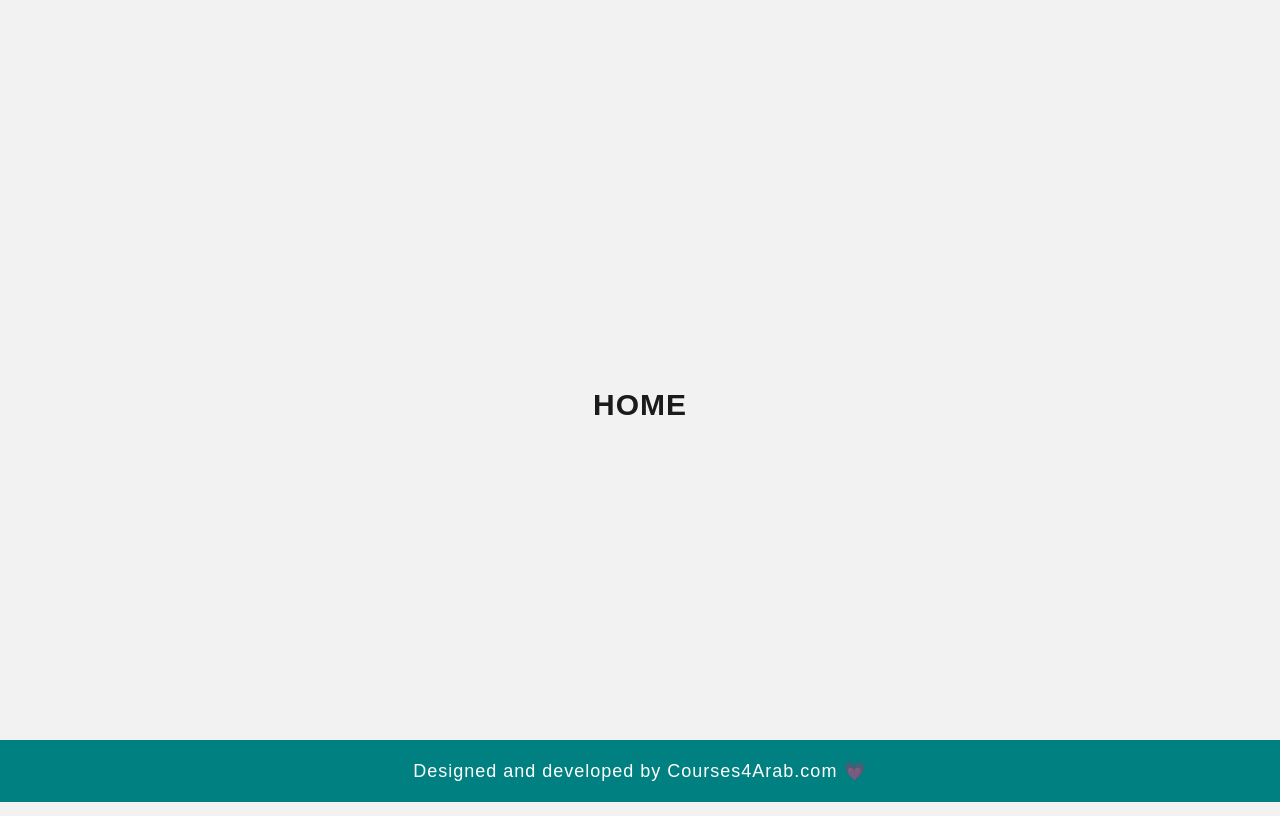
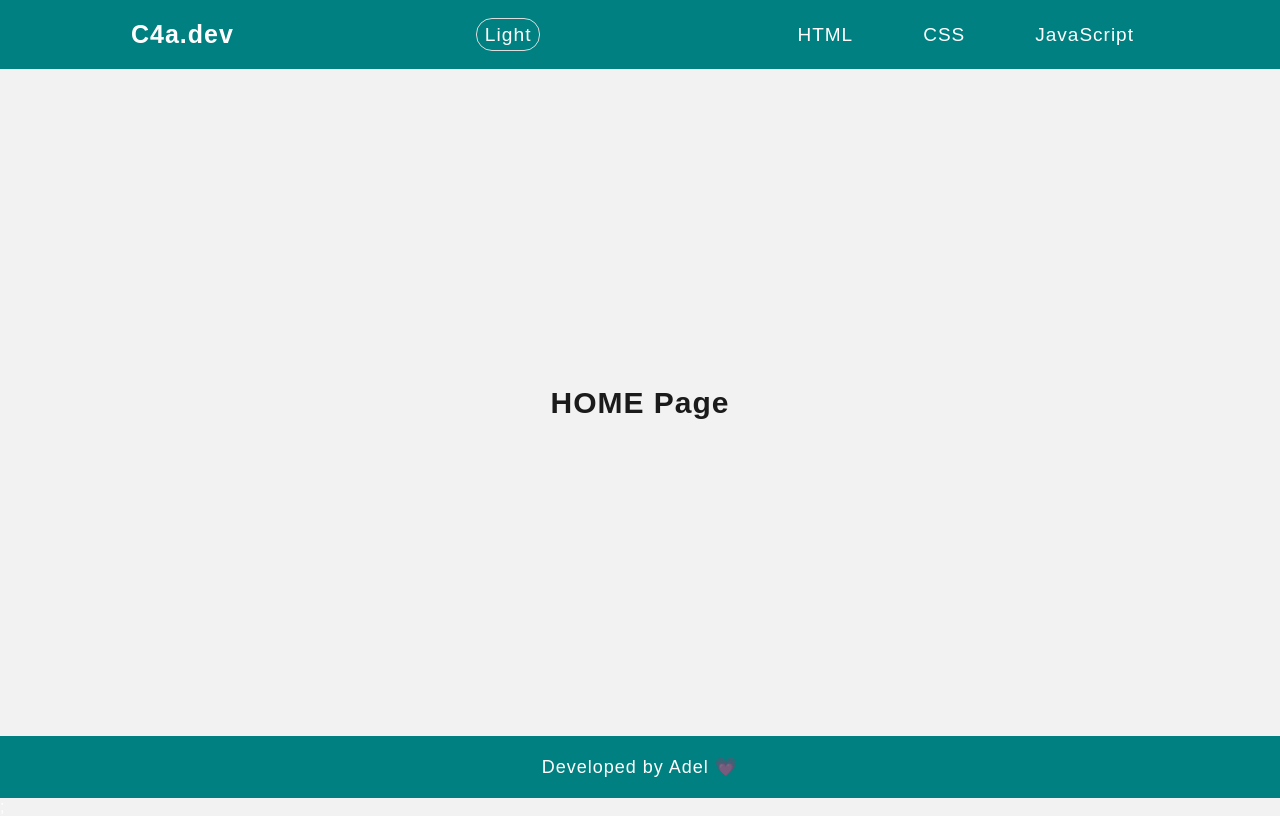
Before and after one commit to Evenjabisa/c4a.dev, a React (Create React App) app: page / in a window 1280 px wide. Built offline with nearby package versions, Linux system fonts and the light colour scheme.

Commit message:
Dark Mode

```diff
--- a/public/index.html
+++ b/public/index.html
@@ -17,7 +17,7 @@
     <link
       rel="stylesheet"
       href="mobile-screen.css"
-      media="(max-width: 800px)"
+      media="(max-width: 100px)"
     />
   </head>
   <body>
--- a/src/App.js
+++ b/src/App.js
@@ -1,5 +1,40 @@
+import Home from "./pages/Home";
+import HTML from "./pages/Html";
+import Css from "./pages/Css";
+import Javascript from "./pages/Javascript";
+import { createBrowserRouter, RouterProvider } from "react-router-dom";
+//level II
+import { useContext } from "react";
+import ThemeContext from "./context/ThemeContext";
+
+const router = createBrowserRouter([
+  {
+    path: "/",
+    element: <Home />,
+    errorElement: <h1>Error 404 - Page Not Found</h1>,
+  },
+  {
+    path: "/Html",
+    element: <HTML />,
+  },
+  {
+    path: "/Css",
+    element: <Css />,
+  },
+  {
+    path: "/Javascript",
+    element: <Javascript />,
+  },
+]);
+
 function App() {
-  return <></>;
+  const { theme } = useContext(ThemeContext);
+
+  return (
+    <div className={`${theme}`}>
+      <RouterProvider router={router} />;
+    </div>
+  );
 }
 
 export default App;
--- a/src/comp/Footer.js
+++ b/src/comp/Footer.js
@@ -5,7 +5,7 @@ const Footer = () => {
   return (
     <div>
       <footer className="Adel">
-        Designed and developed by Courses4Arab.com <span>💗</span>
+        Developed by Adel <span>💗</span>
       </footer>
     </div>
   );
--- a/src/comp/Header.css
+++ b/src/comp/Header.css
@@ -1,11 +1,11 @@
-.myheader.Adel{
+.myheader.Adel {
   background-color: teal;
 }
 .hide-when-mobile {
   display: flex;
   justify-content: space-around;
+  align-items: center
 }
-
 /* ==================
     3. header of mobile
 ===================== */
@@ -13,13 +13,12 @@
   display: none;
 }
 
-
 @media (max-width: 800px) {
   .show-when-mobile {
-    display: block;
+    /* display: block; */
   }
 
   .hide-when-mobile {
-    display: none;
+    /* display: none; */
   }
 }
--- a/src/comp/Header.js
+++ b/src/comp/Header.js
@@ -1,18 +1,31 @@
 import React from "react";
 import { Link, NavLink } from "react-router-dom";
 import "./Header.css";
+import "../theme.css";
+// level II
+import { useContext } from "react";
+import ThemeContext from "../context/ThemeContext";
 
 const Header = () => {
+  const { theme, toggleTheme } = useContext(ThemeContext);
+
   return (
     <div className="myheader">
       <header className="hide-when-mobile Adel">
         <h1>
           <Link to="/">C4a.dev</Link>
         </h1>
-
+        <button
+          onClick={() => {
+            toggleTheme(theme === "Light" ? "Dark" : "Light");
+          }}
+          className="theme-btn"
+        >
+          {theme}
+        </button>
         <ul className="flex">
           <li className="main-list">
-            <NavLink className="main-link" to="/Html">
+            <NavLink className="main-link" to="/html">
               HTML
             </NavLink>
 
@@ -21,51 +34,51 @@ const Header = () => {
                 <NavLink to="/html">Full Course</NavLink>
               </li>
               <li>
-                <NavLink href="#">Crash Course</NavLink>
+                <NavLink to="#">Crash Course</NavLink>
               </li>
               <li>
-                <NavLink href="#">Learn in 1h</NavLink>
+                <NavLink to="#">Learn in 1h</NavLink>
               </li>
             </ul>
           </li>
 
           <li className="main-list">
-            <NavLink className="main-link" to="/Css">
+            <NavLink className="main-link" to="/css">
               CSS
             </NavLink>
 
             <ul className="sub-ul">
               <li>
-                <NavLink to='/css'>Full Course</NavLink>
+                <NavLink to="/css">Full Course</NavLink>
               </li>
               <li>
-                <NavLink href="#">CSS Examples</NavLink>
+                <NavLink to="#">CSS Examples</NavLink>
               </li>
 
               <li className="mini-projects">
-                <NavLink href="#">Mini Projects&nbsp;+</NavLink>
+                <NavLink to="#">Mini Projects&nbsp;+</NavLink>
                 <ul className="sub-sub-ul">
                   <li>
-                    <NavLink href="#">Project 1</NavLink>
+                    <NavLink to="#">Project 1</NavLink>
                   </li>
                   <li>
-                    <NavLink href="#">Project 2</NavLink>
+                    <NavLink to="#">Project 2</NavLink>
                   </li>
                   <li>
-                    <NavLink href="#">Project 3</NavLink>
+                    <NavLink to="#">Project 3</NavLink>
                   </li>
                 </ul>
               </li>
             </ul>
           </li>
 
-          <li className="main-list">
-            <NavLink className="main-link" to="/Javascript">
+          <li className="main-list" >
+            <NavLink className="main-link" to="/javascript">
               JavaScript
             </NavLink>
             <ul className="sub-ul sub-of-js">
               <li>
-                <NavLink href="#">Coming soon 🔥</NavLink>
+                <NavLink to="#">Coming soon 🔥</NavLink>
               </li>
             </ul>
           </li>
@@ -92,13 +105,13 @@ const Header = () => {
 
             <ul className="sub-div">
               <li>
-                <NavLink href="#">Full Course</NavLink>
+                <NavLink to="/html">Full Course</NavLink>
               </li>
               <li>
-                <NavLink href="#">Crash Course</NavLink>
+                <NavLink to="#">Crash Course</NavLink>
               </li>
               <li>
-                <NavLink href="#">Learn in 1h</NavLink>
+                <NavLink to="#">Learn in 1h</NavLink>
               </li>
             </ul>
           </div>
@@ -111,10 +124,10 @@ const Header = () => {
 
             <ul className="sub-div">
               <li>
-                <NavLink href="#">Full Course</NavLink>
+                <NavLink to="/css">Full Course</NavLink>
               </li>
               <li>
-                <NavLink href="#">CSS Examples</NavLink>
+                <NavLink to="#">CSS Examples</NavLink>
               </li>
 
               <li>
@@ -125,13 +138,13 @@ const Header = () => {
 
                 <ul className="sub-sub-div">
                   <li>
-                    <NavLink href="#">Project 1</NavLink>
+                    <NavLink to="#">Project 1</NavLink>
                   </li>
                   <li>
-                    <NavLink href="#">Project 2</NavLink>
+                    <NavLink to="#">Project 2</NavLink>
                   </li>
                   <li>
-                    <NavLink href="#">Project 3</NavLink>
+                    <NavLink to="#">Project 3</NavLink>
                   </li>
                 </ul>
               </li>
@@ -146,7 +159,7 @@ const Header = () => {
 
             <ul className="sub-div">
               <li>
-                <NavLink href="#">Coming soon 🔥</NavLink>
+                <NavLink to="/javascript">Coming soon 🔥</NavLink>
               </li>
             </ul>
           </div>
--- /dev/null
+++ b/src/comp/MainContent.css
@@ -0,0 +1,15 @@
+main {
+  color: #1b1b1b;
+
+  height: calc(100vh - 133px);
+
+  font-size: 30px;
+  font-weight: bold;
+  line-height: 50px;
+
+  display: flex;
+  justify-content: center;
+  align-items: center;
+
+  text-align: center;
+}
--- a/src/comp/MainContent.js
+++ b/src/comp/MainContent.js
@@ -1,7 +1,13 @@
 import React from "react";
+import "./MainContent.css";
 
-const MainContent = ({ pageName, designer }) => {
-  return <main>{pageName}</main>;
+const MainContent = ({ pageName }) => {
+  return (
+    <main>
+      {pageName}
+      <br />
+    </main>
+  );
 };
 
 export default MainContent;
--- /dev/null
+++ b/src/context/ThemeContext.js
@@ -0,0 +1,27 @@
+import { createContext, useReducer } from "react";
+const ThemeContexttt = createContext();
+
+const initialData = { theme: "Light" };
+const reducer = (firstState, action) => {
+  switch (action.type) {
+    case "CHANGE_THEME":
+      return { ...firstState, theme: action.newValue };
+    default:
+      return firstState;
+  }
+};
+
+export function ThemeProvider({ children }) {
+  const [firstState, dispatch] = useReducer(reducer, initialData);
+  const toggleTheme = (newName) => {
+    dispatch({ type: "CHANGE_THEME", newValue: newName });
+  };
+
+  return (
+    <ThemeContexttt.Provider value={{ ...firstState, toggleTheme }}>
+      {children}
+    </ThemeContexttt.Provider>
+  );
+}
+
+export default ThemeContexttt;
--- a/src/index.css
+++ b/src/index.css
@@ -1,16 +1,14 @@
 body {
   margin: 0;
-  font-family: -apple-system, BlinkMacSystemFont, "Segoe UI", "Roboto", "Oxygen",
-    "Ubuntu", "Cantarell", "Fira Sans", "Droid Sans", "Helvetica Neue",
+  font-family: -apple-system, BlinkMacSystemFont, 'Segoe UI', 'Roboto', 'Oxygen',
+    'Ubuntu', 'Cantarell', 'Fira Sans', 'Droid Sans', 'Helvetica Neue',
     sans-serif;
   -webkit-font-smoothing: antialiased;
   -moz-osx-font-smoothing: grayscale;
 }
 
-code {
-  font-family: source-code-pro, Menlo, Monaco, Consolas, "Courier New",
-    monospace;
-}
+
+
 
 * {
   margin: 0;
--- a/src/index.js
+++ b/src/index.js
@@ -1,40 +1,21 @@
 import React from "react";
 import { createRoot } from "react-dom/client";
 import "./index.css";
-import Home from "./pages/Home";
-import HTML from "./pages/Html";
-import Css from "./pages/Css";
-import Javascript from "./pages/Javascript";
-import { createBrowserRouter, RouterProvider } from "react-router-dom";
 import { HelmetProvider } from "react-helmet-async";
 import * as serviceWorkerRegistration from "./serviceWorkerRegistration";
 
-const router = createBrowserRouter([
-  {
-    path: "/",
-    element: <Home />,
-    errorElement: <h1>Error 404 - Page Not Found</h1>,
-  },
-  {
-    path: "/Html",
-    element: <HTML />,
-  },
-  {
-    path: "/Css",
-    element: <Css />,
-  },
-  {
-    path: "/Javascript",
-    element: <Javascript />,
-  },
-]);
+// Level II
+import { ThemeProvider } from "./context/ThemeContext";
+import App from "./App";
 
 const root = createRoot(document.getElementById("root"));
 
 root.render(
   <React.StrictMode>
     <HelmetProvider>
-      <RouterProvider router={router} />
+      <ThemeProvider>
+        <App />
+      </ThemeProvider>
     </HelmetProvider>
   </React.StrictMode>
 );
--- a/src/pages/Home.js
+++ b/src/pages/Home.js
@@ -1,4 +1,3 @@
-import React from "react";
 import Header from "../comp/Header";
 import Footer from "../comp/Footer";
 import MainContent from "../comp/MainContent";
@@ -8,11 +7,14 @@ const Home = () => {
   return (
     <>
       <Helmet>
-        <title>Home Page</title>
-        <meta name="description" content="Hoooooooooooooome" />
+        <title>HOME Page</title>
+        <meta name="description" content="HOMEEEEEEEEEEEE" />
       </Helmet>
+
       <Header />
-      <MainContent pageName="HOME" designer="Adel" />
+
+      <MainContent pageName="HOME Page" />
+
       <Footer />
     </>
   );
--- /dev/null
+++ b/src/theme.css
@@ -0,0 +1,41 @@
+.theme-btn {
+  outline: 0;
+  border-radius: 1rem;
+  padding: 0.3rem 0.5rem;
+  color: #fff;
+  /* background-color: #3d4a59; */
+  background-color: transparent;
+  border: 1.5px solid #ddd;
+  cursor: pointer;
+  font-size: 1.2rem;
+  transition: all 0.3s;
+}
+
+.theme-btn:hover {
+  box-shadow: 0 0 10px #9e4673, 0 0 40px #9e4673, 0 0 80px #9e4673;
+  background: #9e4673;
+  border: none;
+  outline: 0;
+}
+.theme-btn:focus {
+  padding: 4px 12px;
+  box-shadow: 0 0 10px #9e4673, 0 0 40px #9e4673, 0 0 80px #9e4673;
+  box-shadow: 0 0 0 5px #3d4a59, 0 0 0 6px #fff;
+}
+
+/* ==============
+  Dark mode
+=================*/
+
+.Dark {
+  color: rgba(255, 255, 255, 0.87);
+  background-color: #242424;
+}
+
+.Dark main {
+  color: rgba(255, 255, 255, 0.87);
+}
+
+.Dark .Adel {
+  background-color: rgba(17, 17, 17, 0.885) !important;
+}
```
